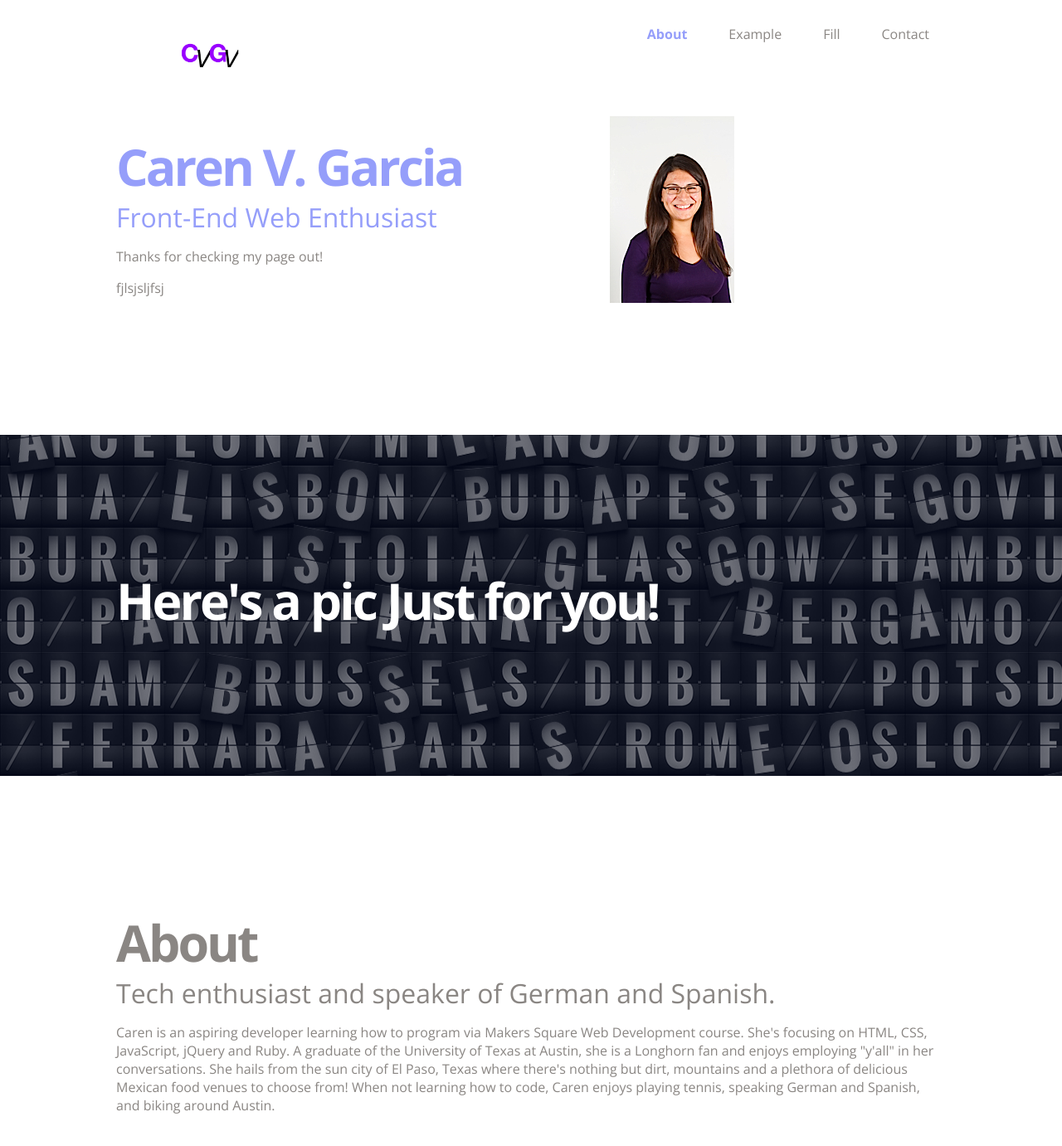
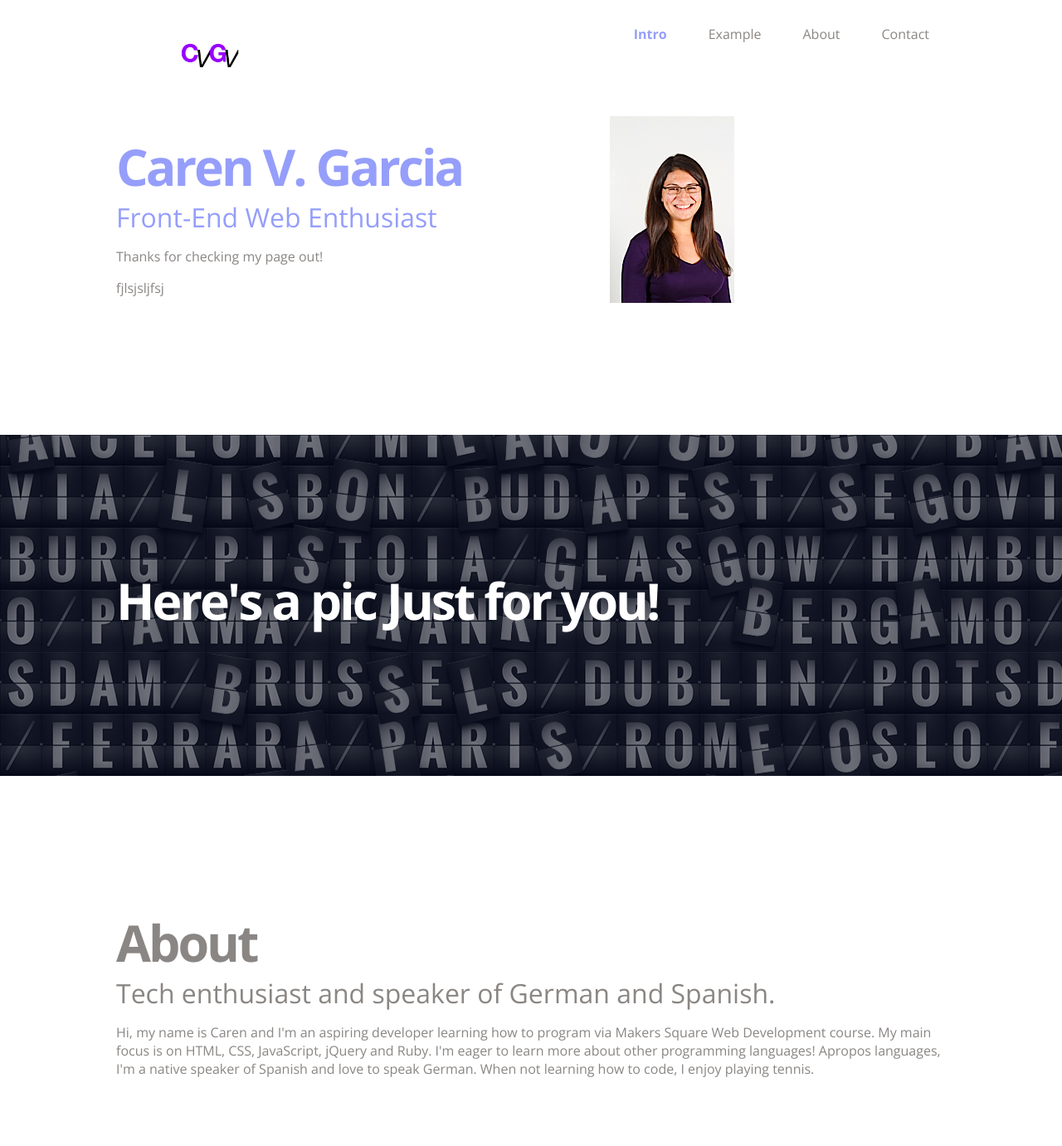
Before and after one commit to carenvaleria/carenvaleria.github.io, a Jekyll site: the page index.html, which Jekyll copies as it is, in a window 1280 px wide and 1400 px high. Shown: the top 1381 px of the window at 83% size. Built offline with Jekyll 4.4.1, drawn with Linux system fonts in a browser that asks for light colours; nearby versions of some CDN libraries; Markdown is read by kramdown in place of the engine named in the settings; some of the changed text lies outside the part shown.

Commit message:
Updating the css and index

```diff
--- a/css/style.css
+++ b/css/style.css
@@ -9,6 +9,7 @@ body {
 }
 img {
 	max-width: 100%;
+	max-height: 20%;
 }
 a:link {
 	color: #f68f67;
@@ -77,6 +78,7 @@ a:visited {
 	position: relative;
 	padding:140px 0;
 }
+
 
 
 
--- a/index.html
+++ b/index.html
@@ -26,9 +26,9 @@
 
 			<div id="nav" class="grid_9 omega">
 				<ul class="navigation">
-					<li data-slide="1">About</li>
+					<li data-slide="1">Intro</li>
 					<li data-slide="2">Example</li>
-					<li data-slide="3">Fill</li>
+					<li data-slide="3">About</li>
 					<li data-slide="4">Contact</li>
 				</ul>
 			</div>
@@ -74,7 +74,7 @@
 			<div id="content" class="grid_12">
 				<h1>About</h1>
 				<h2>Tech enthusiast and speaker of German and Spanish.</h2>
-				<p>Caren is an aspiring developer learning how to program via Makers Square Web Development course. She's focusing on HTML, CSS, JavaScript, jQuery and Ruby. A graduate of the University of Texas at Austin, she is a Longhorn fan and enjoys employing "y'all" in her conversations. She hails from the sun city of El Paso, Texas where there's nothing but dirt, mountains and a plethora of delicious Mexican food venues to choose from! When not learning how to code, Caren enjoys playing tennis, speaking German and Spanish, and biking around Austin.</p>
+				<p>Hi, my name is Caren and I'm an aspiring developer learning how to program via Makers Square Web Development course. My main focus is on HTML, CSS, JavaScript, jQuery and Ruby. I'm eager to learn more about other programming languages! Apropos languages, I'm a native speaker of Spanish and love to speak German. When not learning how to code, I enjoy playing tennis.</p>
 			</div>
 
 		</div>
@@ -89,8 +89,11 @@
 				<h1>Contact</h1>
 				<h2>Send me an e-mail!</h2><p><strong>Email:</strong><a href = "mailto: carenvaleria90@gmail.com">carenvaleria90@gmail.com</a></p>
 				<p>I'm on social media, too!</p>
+
+				<div class="micons">
 				<p><a href="https://twitter.com/carenvaleria" target="_blank"><img src="images/twitter.png"></a></p>
-				<p><strong>Github:</strong><a href= "http://github.com/carenvaleria">github.com/carenvaleria</a></p>
+				<p><a href= "http://github.com/carenvaleria" target="_blank"><img src="images/github.png"></a></p>
+				</div>
 			</div>
 
 		</div>
```
Also changed, not shown: images/github.png (added).
